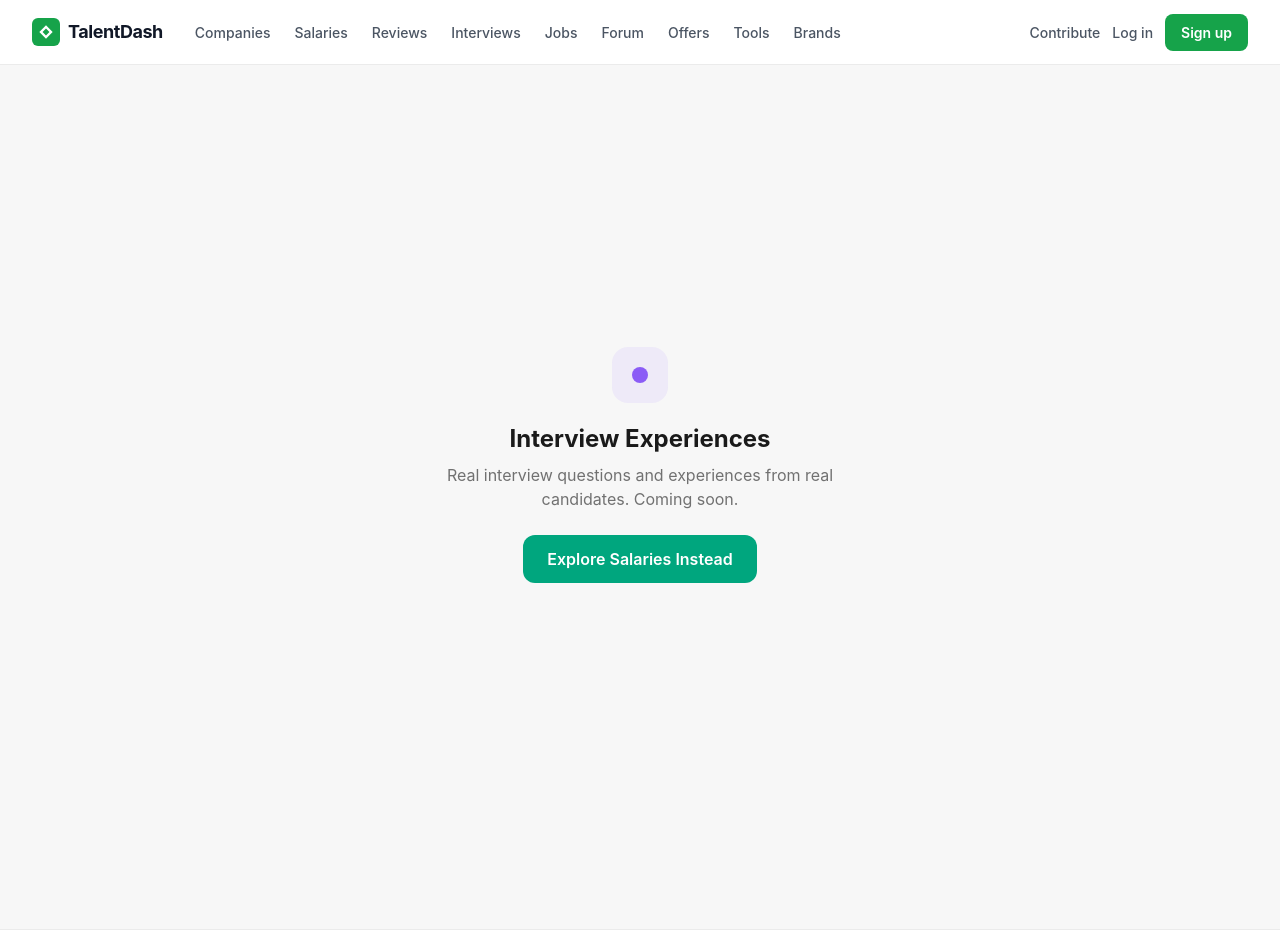
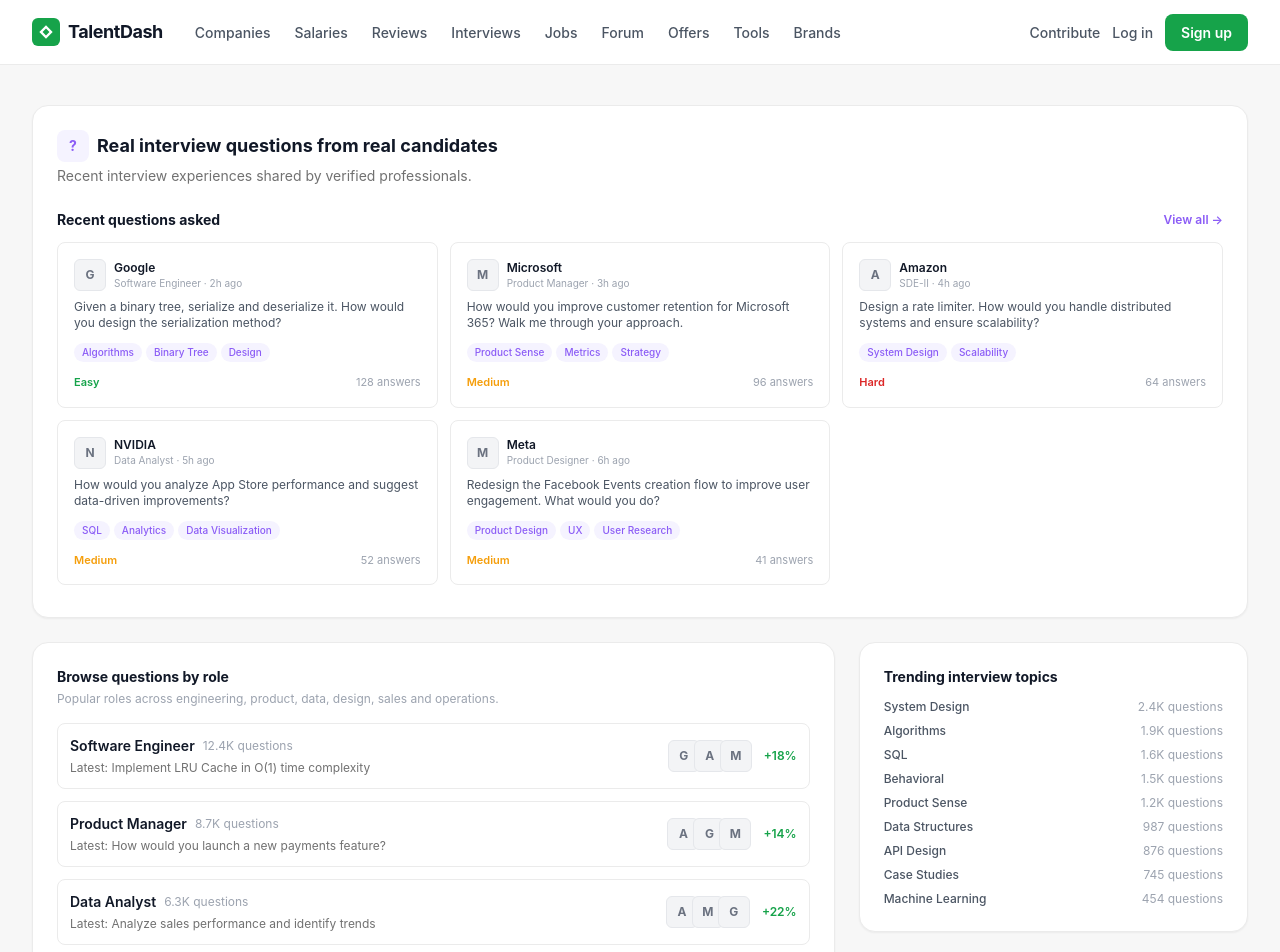
Before and after one commit to Visshwasmai24/talentdash, a Next.js app: page /interviews in a window 1280 px wide. Shown: the top 952 px of the page. Built offline with nearby package versions, Linux system fonts and the light colour scheme.

Commit message:
Update interview page metadata and layout

```diff
--- a/app/interviews/page.tsx
+++ b/app/interviews/page.tsx
@@ -1,25 +1,144 @@
 import { Metadata } from 'next';
 import Link from 'next/link';
 import { SITE_URL } from '@/lib/config';
+import { COMPANY_META } from '@/lib/mock-data';
+import CompanyLogo from '@/components/ui/CompanyLogo';
 
 export const metadata: Metadata = {
-  title: 'Interview Experiences | TalentDash',
-  description: 'Real interview questions and experiences from real candidates. Coming soon.',
+  title: 'Interview Questions & Experiences | TalentDash',
+  description: 'Real interview questions from real candidates, shared by verified professionals.',
   alternates: { canonical: `${SITE_URL}/interviews` },
 };
 
-export default function Page() {
+const RECENT_QUESTIONS = [
+  { slug: 'google', role: 'Software Engineer', q: 'Given a binary tree, serialize and deserialize it. How would you design the serialization method?', tags: ['Algorithms', 'Binary Tree', 'Design'], difficulty: 'Easy', answers: 128, time: '2h ago' },
+  { slug: 'microsoft', role: 'Product Manager', q: 'How would you improve customer retention for Microsoft 365? Walk me through your approach.', tags: ['Product Sense', 'Metrics', 'Strategy'], difficulty: 'Medium', answers: 96, time: '3h ago' },
+  { slug: 'amazon', role: 'SDE-II', q: 'Design a rate limiter. How would you handle distributed systems and ensure scalability?', tags: ['System Design', 'Scalability'], difficulty: 'Hard', answers: 64, time: '4h ago' },
+  { slug: 'nvidia', role: 'Data Analyst', q: 'How would you analyze App Store performance and suggest data-driven improvements?', tags: ['SQL', 'Analytics', 'Data Visualization'], difficulty: 'Medium', answers: 52, time: '5h ago' },
+  { slug: 'meta', role: 'Product Designer', q: 'Redesign the Facebook Events creation flow to improve user engagement. What would you do?', tags: ['Product Design', 'UX', 'User Research'], difficulty: 'Medium', answers: 41, time: '6h ago' },
+];
+
+const ROLES_BY_POPULARITY = [
+  { role: 'Software Engineer', count: '12.4K', latest: 'Implement LRU Cache in O(1) time complexity', trend: '+18%', companies: ['google', 'amazon', 'meta'] },
+  { role: 'Product Manager', count: '8.7K', latest: 'How would you launch a new payments feature?', trend: '+14%', companies: ['amazon', 'google', 'microsoft'] },
+  { role: 'Data Analyst', count: '6.3K', latest: 'Analyze sales performance and identify trends', trend: '+22%', companies: ['amazon', 'microsoft', 'google'] },
+  { role: 'Product Designer', count: '4.1K', latest: 'Improve the checkout flow for better conversion', trend: '+16%', companies: ['google', 'meta'] },
+];
+
+const TRENDING_TOPICS = [
+  ['System Design', '2.4K questions'],
+  ['Algorithms', '1.9K questions'],
+  ['SQL', '1.6K questions'],
+  ['Behavioral', '1.5K questions'],
+  ['Product Sense', '1.2K questions'],
+  ['Data Structures', '987 questions'],
+  ['API Design', '876 questions'],
+  ['Case Studies', '745 questions'],
+  ['Machine Learning', '454 questions'],
+];
+
+const difficultyColor: Record<string, string> = {
+  Easy: 'text-[#16A34A]',
+  Medium: 'text-[#F59E0B]',
+  Hard: 'text-[#DC2626]',
+};
+
+export default function InterviewsPage() {
   return (
-    <main className="min-h-screen bg-[#F7F7F7] flex items-center justify-center px-4">
-      <div className="text-center max-w-md">
-        <div className="w-14 h-14 rounded-2xl mx-auto mb-5 flex items-center justify-center" style={{ backgroundColor: '#8B5CF615' }}>
-          <span className="w-4 h-4 rounded-full" style={{ backgroundColor: '#8B5CF6' }} />
+    <main className="min-h-screen bg-[#F7F7F7]">
+      <div className="max-w-7xl mx-auto px-4 sm:px-6 lg:px-8 py-10">
+        <div className="bg-white rounded-2xl border border-[#EBEBEB] p-6 shadow-sm mb-6">
+          <div className="flex items-center justify-between mb-1">
+            <div className="flex items-center gap-2">
+              <span className="w-8 h-8 rounded-lg bg-[#F5F3FF] flex items-center justify-center text-[#8B5CF6] font-bold text-sm">?</span>
+              <h1 className="text-lg font-bold text-[#111827]">Real interview questions from real candidates</h1>
+            </div>
+          </div>
+          <p className="text-sm text-[#717171] mb-6">Recent interview experiences shared by verified professionals.</p>
+
+          <div className="flex items-center justify-between mb-3">
+            <h2 className="text-sm font-bold text-[#111827]">Recent questions asked</h2>
+            <Link href="#" className="text-xs font-semibold text-[#8B5CF6] hover:underline">View all →</Link>
+          </div>
+          <div className="grid grid-cols-1 sm:grid-cols-2 lg:grid-cols-3 gap-3 mb-2">
+            {RECENT_QUESTIONS.map((item, i) => {
+              const meta = COMPANY_META[item.slug];
+              return (
+                <div key={i} className="p-4 rounded-lg border border-[#EBEBEB] flex flex-col">
+                  <div className="flex items-center gap-2 mb-2">
+                    <CompanyLogo name={meta.name} size="sm" />
+                    <div className="min-w-0">
+                      <p className="text-xs font-semibold text-[#111827] truncate">{meta.name}</p>
+                      <p className="text-[10px] text-[#9CA3AF]">{item.role} · {item.time}</p>
+                    </div>
+                  </div>
+                  <p className="text-xs text-[#4B5563] mb-3 flex-1">{item.q}</p>
+                  <div className="flex flex-wrap gap-1 mb-3">
+                    {item.tags.map((t) => (
+                      <span key={t} className="px-2 py-0.5 bg-[#F5F3FF] text-[#8B5CF6] text-[10px] font-medium rounded-full">{t}</span>
+                    ))}
+                  </div>
+                  <div className="flex items-center justify-between text-[11px]">
+                    <span className={`font-semibold ${difficultyColor[item.difficulty]}`}>{item.difficulty}</span>
+                    <span className="text-[#9CA3AF]">{item.answers} answers</span>
+                  </div>
+                </div>
+              );
+            })}
+          </div>
         </div>
-        <h1 className="text-2xl font-bold text-[#1a1a1a] mb-2">Interview Experiences</h1>
-        <p className="text-[#717171] mb-6">Real interview questions and experiences from real candidates. Coming soon.</p>
-        <Link href="/salaries" className="inline-flex px-6 py-3 bg-[#00A67E] text-white font-semibold rounded-xl hover:bg-[#008f6c] transition-colors">
-          Explore Salaries Instead
-        </Link>
+
+        <div className="grid grid-cols-1 lg:grid-cols-3 gap-6">
+          {/* Browse by role */}
+          <div className="lg:col-span-2 bg-white rounded-2xl border border-[#EBEBEB] p-6 shadow-sm">
+            <h2 className="text-sm font-bold text-[#111827] mb-1">Browse questions by role</h2>
+            <p className="text-xs text-[#9CA3AF] mb-4">Popular roles across engineering, product, data, design, sales and operations.</p>
+            <div className="space-y-3">
+              {ROLES_BY_POPULARITY.map((r) => (
+                <div key={r.role} className="flex items-center justify-between p-3 rounded-lg border border-[#EBEBEB]">
+                  <div className="min-w-0 flex-1">
+                    <div className="flex items-center gap-2 mb-1">
+                      <p className="text-sm font-semibold text-[#111827]">{r.role}</p>
+                      <span className="text-xs text-[#9CA3AF]">{r.count} questions</span>
+                    </div>
+                    <p className="text-xs text-[#717171] truncate">Latest: {r.latest}</p>
+                  </div>
+                  <div className="flex items-center gap-3 shrink-0 ml-3">
+                    <div className="flex items-center -space-x-1.5">
+                      {r.companies.map((slug) => (
+                        <CompanyLogo key={slug} name={COMPANY_META[slug].name} size="sm" />
+                      ))}
+                    </div>
+                    <span className="text-xs font-semibold text-[#16A34A]">{r.trend}</span>
+                  </div>
+                </div>
+              ))}
+            </div>
+            <Link href="#" className="text-xs font-semibold text-[#8B5CF6] hover:underline mt-4 inline-block">View all roles and questions →</Link>
+          </div>
+
+          {/* Trending topics + share */}
+          <div className="space-y-6">
+            <div className="bg-white rounded-2xl border border-[#EBEBEB] p-6 shadow-sm">
+              <h2 className="text-sm font-bold text-[#111827] mb-3">Trending interview topics</h2>
+              <div className="grid grid-cols-1 gap-2">
+                {TRENDING_TOPICS.map(([topic, count]) => (
+                  <div key={topic} className="flex items-center justify-between text-xs">
+                    <span className="font-medium text-[#4B5563]">{topic}</span>
+                    <span className="text-[#9CA3AF]">{count}</span>
+                  </div>
+                ))}
+              </div>
+            </div>
+            <div className="bg-white rounded-2xl border border-[#EBEBEB] p-6 shadow-sm">
+              <h2 className="text-sm font-bold text-[#111827] mb-2">Share your interview experience</h2>
+              <p className="text-xs text-[#717171] mb-4">Help other professionals by sharing the questions you were asked in your interview.</p>
+              <Link href="/contribute" className="inline-flex px-4 py-2 bg-[#8B5CF6] text-white text-xs font-semibold rounded-lg hover:bg-[#7C3AED] transition-colors">
+                Submit interview questions
+              </Link>
+            </div>
+          </div>
+        </div>
       </div>
     </main>
   );
```
